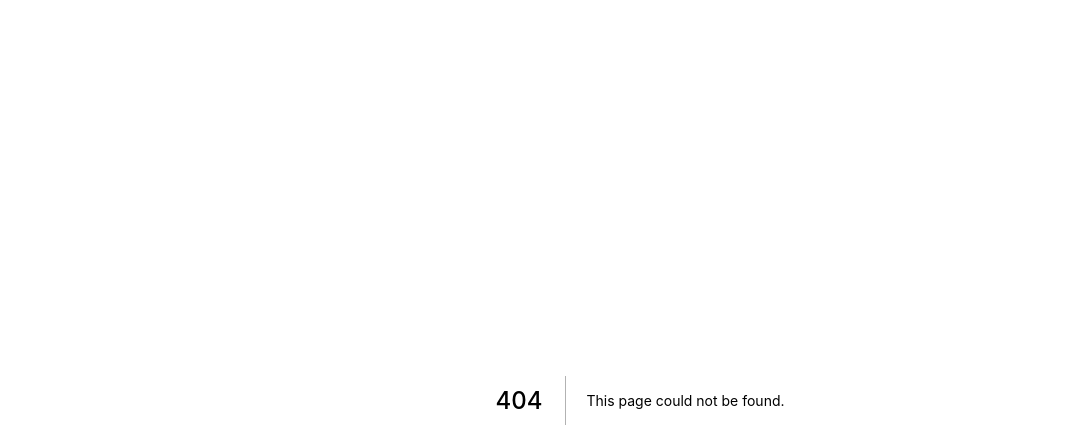
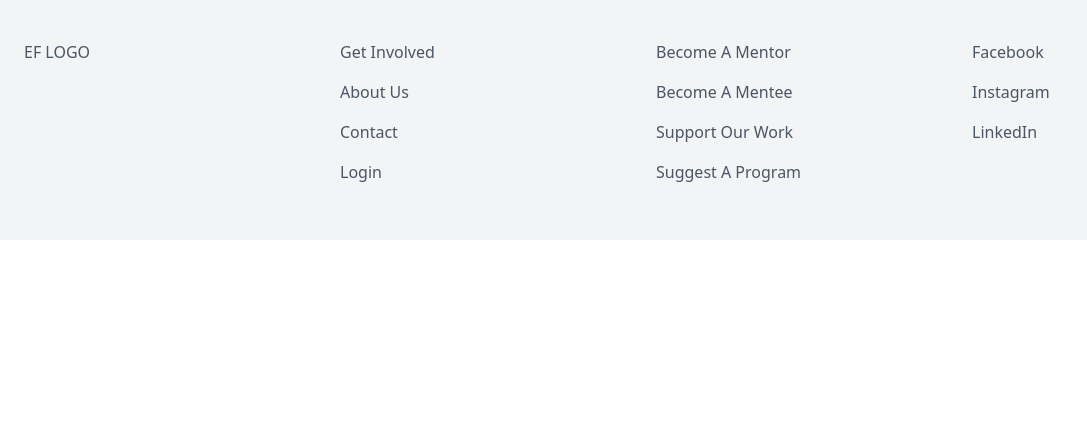
Before and after one commit to JasonXB/EF_Clone, a Next.js app: page /footer-test in a window 1280 px wide. Before the commit this address had no page. Shown: the top 448 px of the page, without its empty margins (0-1087 px from the left). Built offline with nearby package versions, Linux system fonts and the light colour scheme; what tw-elements would draw is missing.

Commit message:
the very basic setup of the footer + the additional empty pages are in place

```diff
--- /dev/null
+++ b/pages/footer-test.tsx
@@ -0,0 +1,15 @@
+import type { NextPage } from 'next';
+import Link from 'next/link';
+import Layout from '../src/components/Layout';
+import Footer from '../src/components/Footer';
+import FooterLink from '../src/components/FooterLink';
+
+const footerTest: NextPage = ({}) => {
+  return (
+    <>
+    <Footer />
+    </>
+  );
+};
+
+export default footerTest;
--- /dev/null
+++ b/src/components/Footer.tsx
@@ -0,0 +1,163 @@
+import EfLogo from './EfLogo';
+import FooterLink from './FooterLink';
+import SocialMediaButtons from './SocialMediaButtons';
+import { FooterLinkProps } from '../../interface/footer-link-props.interface';
+
+const footerLinks: FooterLinkProps[] = [
+  { efLogo: 'EF LOGO' },
+  {
+    links: [
+      { text: 'Get Involved', url: '/' },
+      { text: 'About Us', url: '../pages/about-us.tsx' },
+      { text: 'Contact', url: '../pages/about-us.tsx' },
+      { text: 'Login', url: '../pages/about-us.tsx' },
+    ],
+  },
+  {
+    links: [
+      { text: 'Become A Mentor', url: '/' },
+      { text: 'Become A Mentee', url: '/' },
+      { text: 'Support Our Work', url: '/' },
+      { text: 'Suggest A Program', url: '/' },
+    ],
+  },
+  {
+    links: [
+      { text: 'Facebook', url: '/' },
+      { text: 'Instagram', url: '/' },
+      { text: 'LinkedIn', url: '/' },
+    ],
+  },
+];
+
+const Footer = () => {
+  return (
+    <footer className="text-center text-gray-600 bg-gray-100 lg:text-left">
+      <div className="py-10 mx-6 text-center md:text-left">
+        <div className="grid gap-8 grid-1 md:grid-cols-2 lg:grid-cols-4">
+          {footerLinks.map((column, i) => {
+            return (
+              <div key={i}>
+                {i === 0 && <div>{column.efLogo} </div>}
+                {column.links?.map((link, i) => {
+                  return (
+                    <div key={i}>
+                      <p className="mb-4">
+                        <a href={link.url} className="text-gray-600">
+                          {link.text}
+                        </a>
+                      </p>
+                    </div>
+                  );
+                })}
+              </div>
+            );
+          })}
+        </div>
+      </div>
+    </footer>
+  );
+};
+
+export default Footer;
+
+{
+  /* <footer className="text-center text-gray-600 bg-gray-100 lg:text-left">
+//     {/* EF Logo */
+}
+//   <div className="py-10 mx-6 text-center md:text-left">
+//     <div className="grid gap-8 grid-1 md:grid-cols-2 lg:grid-cols-4">
+//     <div className="">
+
+//     {footerLinks.map((column, i) => { */}
+//        {i==0 && (
+//           return (
+//             <h6 className="flex items-center justify-center mb-4 font-semibold uppercase md:justify-start">
+//             {column.efLogo}
+//             </h6>
+//           )}
+//            if (i==1) {
+//               column.links?.map((link) => {
+//                 return (
+//                   <div>
+//                 <p className="mb-4">
+//                 <a href={link.url} className="text-gray-600">{link.text}</a>
+//               </p>
+//               </div>
+//                 )
+//               }
+
+//             )
+//           }
+//         }})}
+//         </div>
+
+//         <h6 className="flex justify-center mb-4 font-semibold uppercase md:justify-start">
+//           Useful links
+//         </h6>
+//         <p className="mb-4">
+//           <a href="#!" className="text-gray-600">Pricing</a>
+//         </p>
+//         <p className="mb-4">
+//           <a href="#!" className="text-gray-600">Settings</a>
+//         </p>
+//         <p className="mb-4">
+//           <a href="#!" className="text-gray-600">Orders</a>
+//         </p>
+//         <p>
+//           <a href="#!" className="text-gray-600">Help</a>
+//         </p>
+//       {/* Social Media  */}
+//       <div className="">
+//         <h6 className="flex justify-center mb-4 font-semibold uppercase md:justify-start">
+//           Follow Us On Social Media
+//         </h6>
+//         <p className="flex items-center justify-center mb-4 md:justify-start">
+//         <a href="#!" className="mr-6 text-gray-600">
+//         <svg aria-hidden="true" focusable="false" data-prefix="fab" data-icon="facebook-f"
+//           className="w-2.5" role="img" xmlns="http://www.w3.org/2000/svg"
+//           viewBox="0 0 320 512">
+//           <path fill="currentColor"
+//             d="M279.14 288l14.22-92.66h-88.91v-60.13c0-25.35 12.42-50.06 52.24-50.06h40.42V6.26S260.43 0 225.36 0c-73.22 0-121.08 44.38-121.08 124.72v70.62H22.89V288h81.39v224h100.17V288z">
+//           </path>
+//         </svg>
+//         Facebook
+//       </a>
+//         </p>
+//         <p className="flex items-center justify-center mb-4 md:justify-start">
+//           <svg aria-hidden="true" focusable="false" data-prefix="fas" data-icon="envelope"
+//             className="w-4 mr-4" role="img" xmlns="http://www.w3.org/2000/svg"
+//             viewBox="0 0 512 512">
+//             <path fill="currentColor"
+//               d="M502.3 190.8c3.9-3.1 9.7-.2 9.7 4.7V400c0 26.5-21.5 48-48 48H48c-26.5 0-48-21.5-48-48V195.6c0-5 5.7-7.8 9.7-4.7 22.4 17.4 52.1 39.5 154.1 113.6 21.1 15.4 56.7 47.8 92.2 47.6 35.7.3 72-32.8 92.3-47.6 102-74.1 131.6-96.3 154-113.7zM256 320c23.2.4 56.6-29.2 73.4-41.4 132.7-96.3 142.8-104.7 173.4-128.7 5.8-4.5 9.2-11.5 9.2-18.9v-19c0-26.5-21.5-48-48-48H48C21.5 64 0 85.5 0 112v19c0 7.4 3.4 14.3 9.2 18.9 30.6 23.9 40.7 32.4 173.4 128.7 16.8 12.2 50.2 41.8 73.4 41.4z">
+//             </path>
+//           </svg>
+//           Instagram
+//         </p>
+//         <p className="flex items-center justify-center mb-4 md:justify-start">
+//           <svg aria-hidden="true" focusable="false" data-prefix="fas" data-icon="phone"
+//             className="w-4 mr-4" role="img" xmlns="http://www.w3.org/2000/svg"
+//             viewBox="0 0 512 512">
+//             <path fill="currentColor"
+//               d="M493.4 24.6l-104-24c-11.3-2.6-22.9 3.3-27.5 13.9l-48 112c-4.2 9.8-1.4 21.3 6.9 28l60.6 49.6c-36 76.7-98.9 140.5-177.2 177.2l-49.6-60.6c-6.8-8.3-18.2-11.1-28-6.9l-112 48C3.9 366.5-2 378.1.6 389.4l24 104C27.1 504.2 36.7 512 48 512c256.1 0 464-207.5 464-464 0-11.2-7.7-20.9-18.6-23.4z">
+//             </path>
+//           </svg>
+//           + 01 234 567 88
+//         </p>
+//         <p className="flex items-center justify-center md:justify-start">
+//           <svg aria-hidden="true" focusable="false" data-prefix="fas" data-icon="print"
+//             className="w-4 mr-4" role="img" xmlns="http://www.w3.org/2000/svg"
+//             viewBox="0 0 512 512">
+//             <path fill="currentColor"
+//               d="M448 192V77.25c0-8.49-3.37-16.62-9.37-22.63L393.37 9.37c-6-6-14.14-9.37-22.63-9.37H96C78.33 0 64 14.33 64 32v160c-35.35 0-64 28.65-64 64v112c0 8.84 7.16 16 16 16h48v96c0 17.67 14.33 32 32 32h320c17.67 0 32-14.33 32-32v-96h48c8.84 0 16-7.16 16-16V256c0-35.35-28.65-64-64-64zm-64 256H128v-96h256v96zm0-224H128V64h192v48c0 8.84 7.16 16 16 16h48v96zm48 72c-13.25 0-24-10.75-24-24 0-13.26 10.75-24 24-24s24 10.74 24 24c0 13.25-10.75 24-24 24z">
+//             </path>
+//           </svg>
+//           + 01 234 567 89
+//         </p>
+//       </div>
+//     </div>
+//   </div>
+//   <div className="p-6 text-center">
+//     <span>Empowered Futures Copyright 2022</span>
+//   </div>
+// </footer>
--- /dev/null
+++ b/src/components/FooterLink.tsx
@@ -0,0 +1,14 @@
+import Link from 'next/link';
+import { NavbarLinkProps } from '../../interface/navbar-link-props.interface';
+
+const FooterLink = ({url, name}:  NavbarLinkProps) => {
+  return (
+<Link href={url}>
+    <a className='items-center justify-center w-full px-6 py-2 font-bold text-black rounded lg:inline-flex lg:w-auto hover:bg-gray-100 hover:text-black '>
+    {name}
+    </a>
+</Link>
+  );
+};
+
+export default FooterLink;
```
Also changed, not shown: interface/footer-link-props.interface.ts (added, +10 -0 lines).
